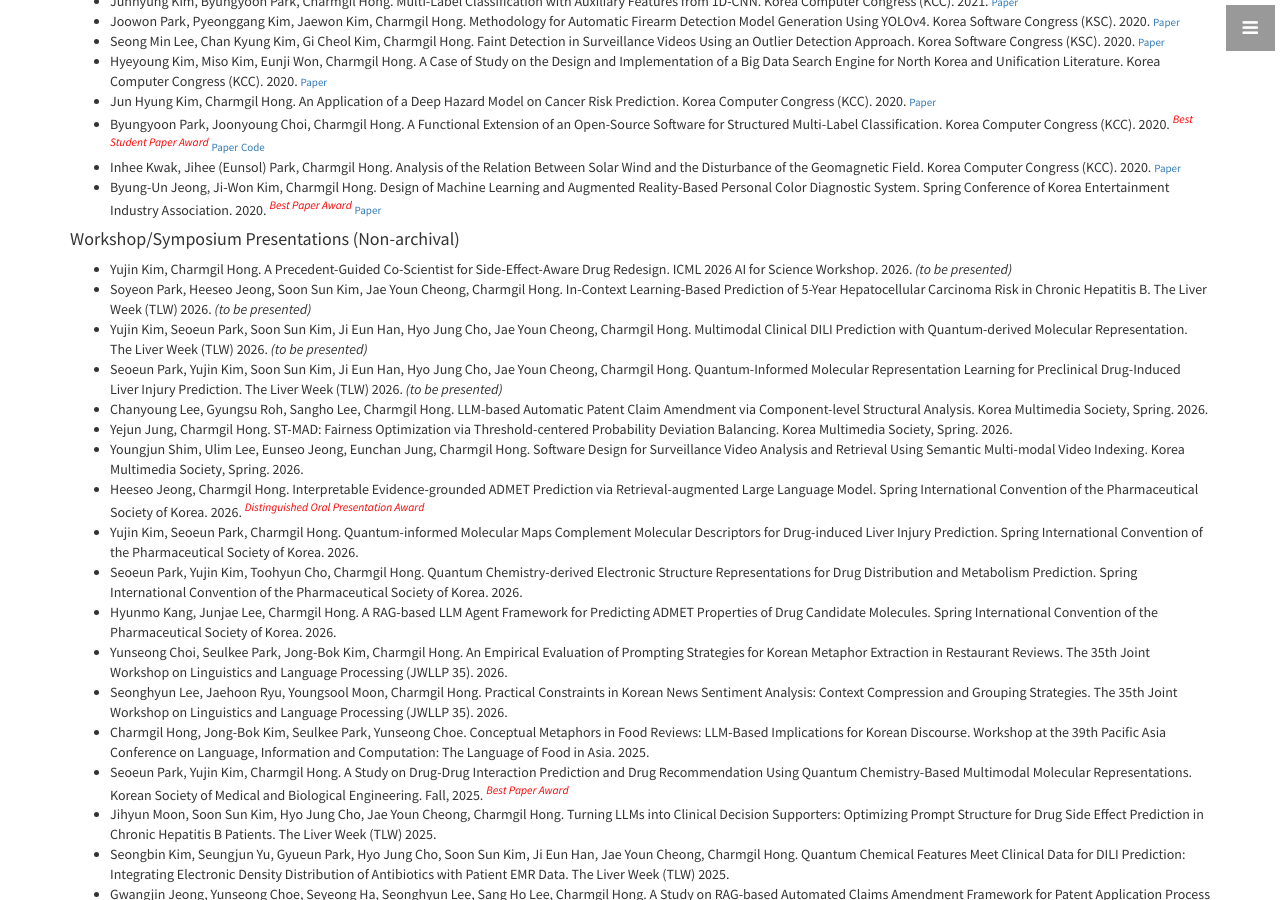
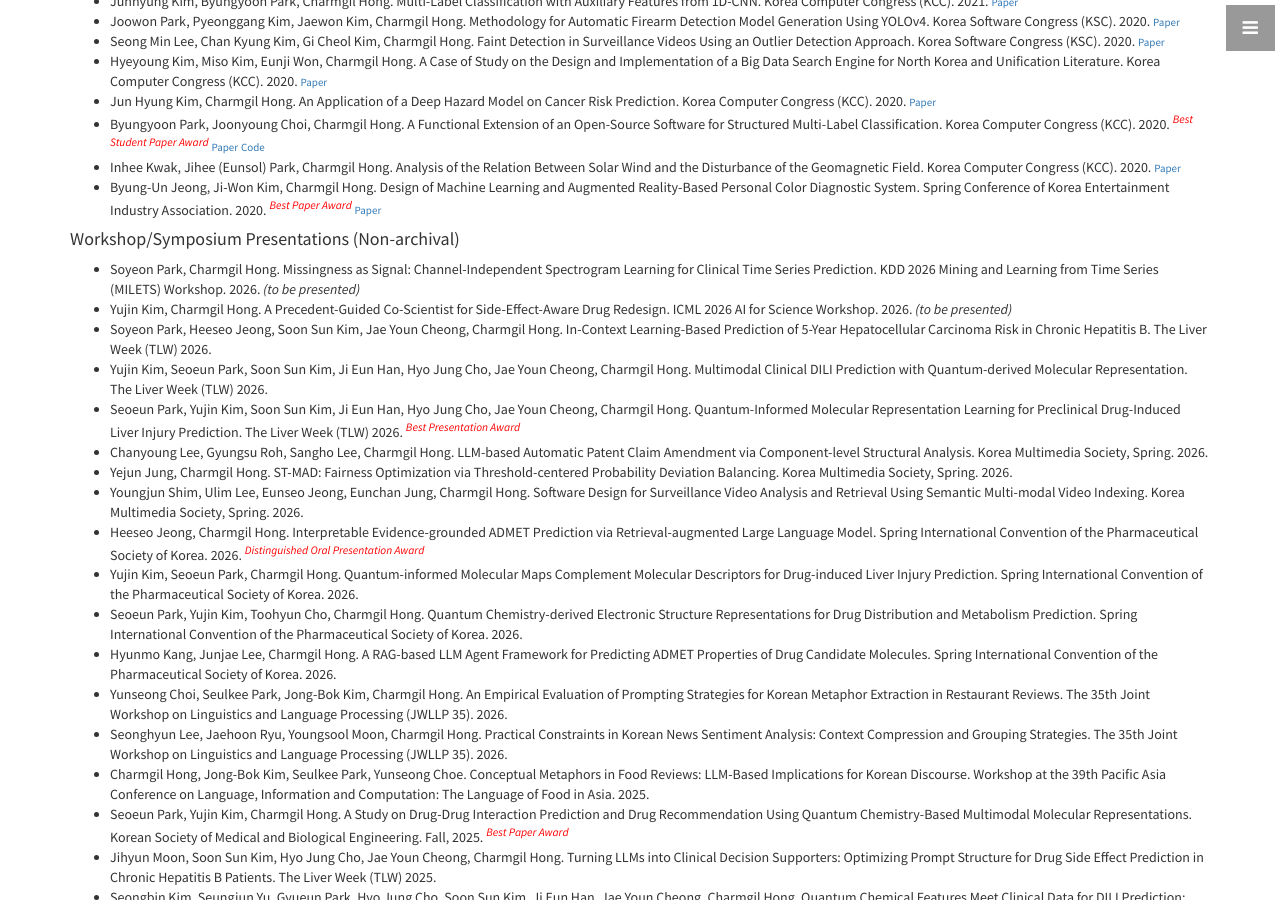
Before and after one commit to nth221/nth221.github.io, a Jekyll site: the page built from index.html, in a window 1280 px wide and 900 px high, scrolled down 5879 px. Built offline with Jekyll 4.4.1, drawn with Linux system fonts in a browser that asks for light colours; some of the changed text lies outside the part shown.

Commit message:
modified:   _includes/portfolio.html

```diff
--- a/_includes/portfolio.html
+++ b/_includes/portfolio.html
@@ -13,7 +13,7 @@
               	<em>(to appear)</em>
               </li>
               <li>Soyeon Park, Doohee Chung, Charmgil Hong. Multimodal Forecasting for Commodity Prices Using Spectrogram-Based and Time Series Representations. Association for the Advancement of Artificial Intelligence 2026 Summer Symposium (AAAI-SS). 2026.
-              	<em>(to appear)</em>
+              	<span class="res"><a href="https://doi.org/10.1609/aaaiss.v9i1.42925" target="_blank">Paper</a></span>
               </li>
               <li>Yujin Kim, Chongmyung Kwon, Seoeun Park, Charmgil Hong. Multimodal Drug Recommendation with Quantum Chemical Molecular Representations. International Conference on Database Systems for Advanced Applications (DASFAA). 2026.
               	<span class="res"><a href="https://link.springer.com/chapter/10.1007/978-981-92-0369-7_13" target="_blank">Paper</a></span>
@@ -177,10 +177,11 @@
             </ul>
             <h4>Workshop/Symposium Presentations (Non-archival)</h4>
             <ul class="publication-list">
+              <li>Soyeon Park, Charmgil Hong. Missingness as Signal: Channel-Independent Spectrogram Learning for Clinical Time Series Prediction. KDD 2026 Mining and Learning from Time Series (MILETS) Workshop. 2026. <em>(to be presented)</em></li>
               <li>Yujin Kim, Charmgil Hong. A Precedent-Guided Co-Scientist for Side-Effect-Aware Drug Redesign. ICML 2026 AI for Science Workshop. 2026. <em>(to be presented)</em></li>
-              <li>Soyeon Park, Heeseo Jeong, Soon Sun Kim, Jae Youn Cheong, Charmgil Hong. In-Context Learning-Based Prediction of 5-Year Hepatocellular Carcinoma Risk in Chronic Hepatitis B. The Liver Week (TLW) 2026. <em>(to be presented)</em></li>
-              <li>Yujin Kim, Seoeun Park, Soon Sun Kim, Ji Eun Han, Hyo Jung Cho, Jae Youn Cheong, Charmgil Hong. Multimodal Clinical DILI Prediction with Quantum-derived Molecular Representation. The Liver Week (TLW) 2026. <em>(to be presented)</em></li>
-              <li>Seoeun Park, Yujin Kim, Soon Sun Kim, Ji Eun Han, Hyo Jung Cho, Jae Youn Cheong, Charmgil Hong. Quantum-Informed Molecular Representation Learning for Preclinical Drug-Induced Liver Injury Prediction. The Liver Week (TLW) 2026. <em>(to be presented)</em></li>
+              <li>Soyeon Park, Heeseo Jeong, Soon Sun Kim, Jae Youn Cheong, Charmgil Hong. In-Context Learning-Based Prediction of 5-Year Hepatocellular Carcinoma Risk in Chronic Hepatitis B. The Liver Week (TLW) 2026.</li>
+              <li>Yujin Kim, Seoeun Park, Soon Sun Kim, Ji Eun Han, Hyo Jung Cho, Jae Youn Cheong, Charmgil Hong. Multimodal Clinical DILI Prediction with Quantum-derived Molecular Representation. The Liver Week (TLW) 2026.</li>
+              <li>Seoeun Park, Yujin Kim, Soon Sun Kim, Ji Eun Han, Hyo Jung Cho, Jae Youn Cheong, Charmgil Hong. Quantum-Informed Molecular Representation Learning for Preclinical Drug-Induced Liver Injury Prediction. The Liver Week (TLW) 2026. <span class="award"><em>Best Presentation Award</em></span></li>
               <li>Chanyoung Lee, Gyungsu Roh, Sangho Lee, Charmgil Hong. LLM-based Automatic Patent Claim Amendment via Component-level Structural Analysis. Korea Multimedia Society, Spring. 2026.</li>
               <li>Yejun Jung, Charmgil Hong. ST-MAD: Fairness Optimization via Threshold-centered Probability Deviation Balancing. Korea Multimedia Society, Spring. 2026.</li>
               <li>Youngjun Shim, Ulim Lee, Eunseo Jeong, Eunchan Jung, Charmgil Hong. Software Design for Surveillance Video Analysis and Retrieval Using Semantic Multi-modal Video Indexing. Korea Multimedia Society, Spring. 2026.</li>
@@ -237,6 +238,8 @@
         <div class="row">
           <div class="col-lg-10 text-justify">
             <ul class="publication-list">
+              <li>Heeseo Jeong, et al. Best Paper Award. KCC (Korean Computer Congress). June 2026.</li>
+              <li>Seoeun Park, Yujin Kim, et al. Best Presentation Award. The Liver Week. June 2026.</li>
               <li>Eunchan Jung, Eunseo Jeong, Ulim Lee, Youngjun Shim. 1st Place, Capstone Festival. School of Computer Science and Electrical Engineering. Handong Global University. June 2026.</li>
               <li>Gyungsu Roh, Chanyoung Lee. 2nd Place, Capstone Festival. School of Computer Science and Electrical Engineering. Handong Global University. June 2026.</li>
               <li>Heeseo Jeong, et al. Distinguished Oral Presentation Award. Spring International Convention of the Pharmaceutical Society of Korea. April 2026.</li>
```
